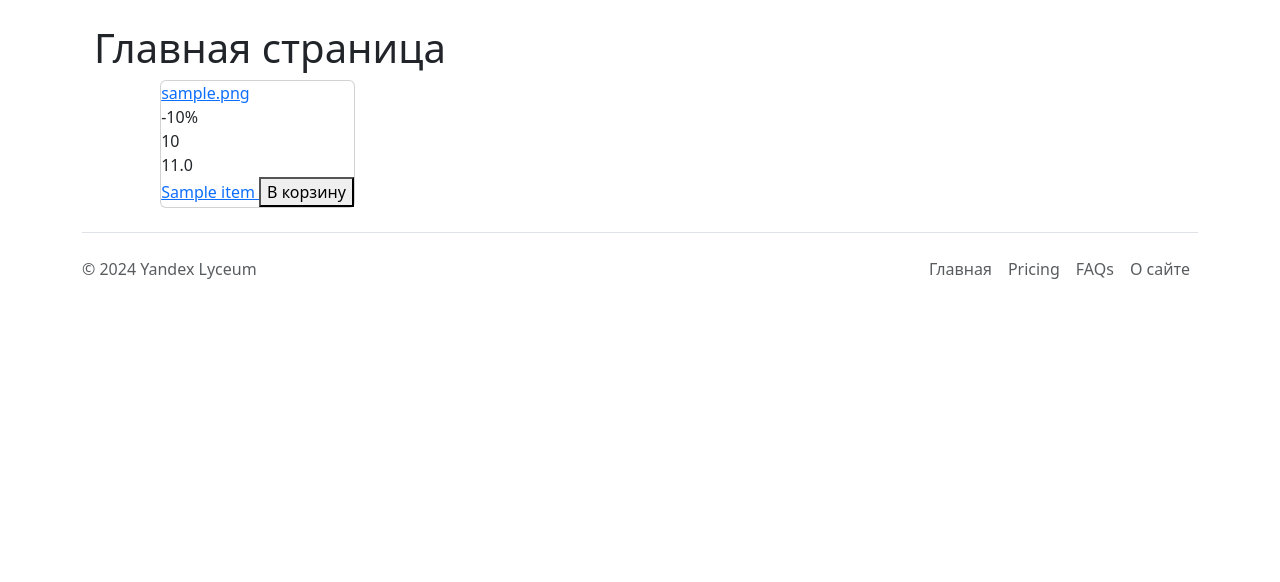
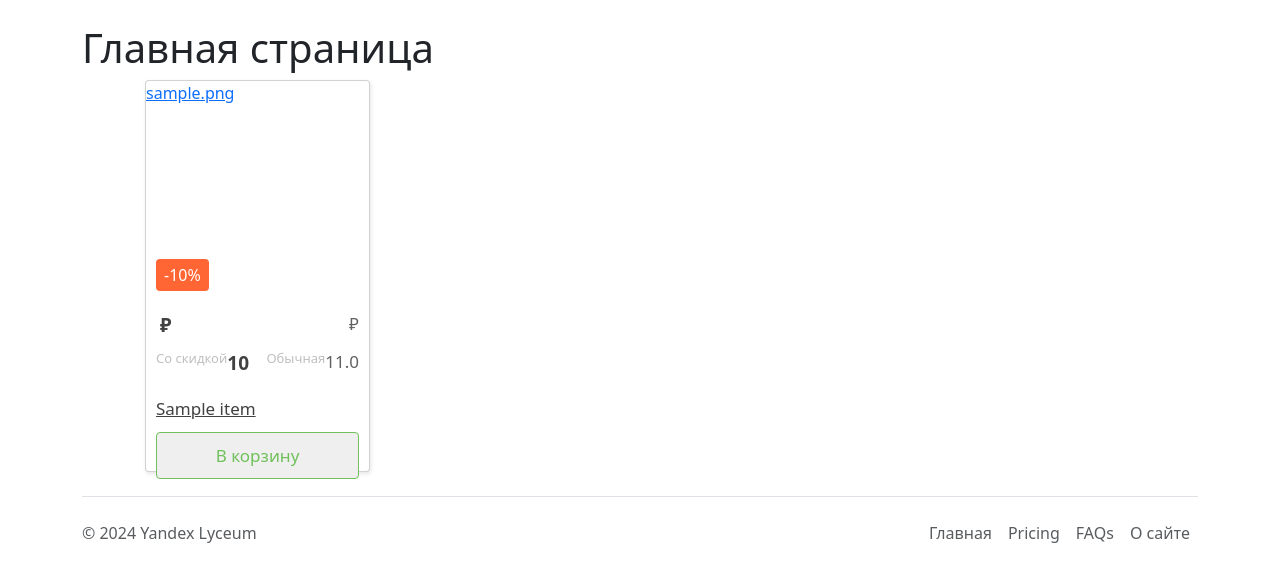
Before and after one commit to DomiStjls/SAD-ETP, a Flask app: page / in a window 1280 px wide. Shown: the part 73-655 px from the top of the page. Run offline with Flask 3, Linux system fonts and the light colour scheme; tables that the repository leaves empty hold one stand-in row (values such as "Sample post").

Commit message:
Update base.html

```diff
--- a/templates/base.html
+++ b/templates/base.html
@@ -6,6 +6,157 @@
     <title>{{title}}</title>
     <link href="https://cdn.jsdelivr.net/npm/bootstrap@5.3.3/dist/css/bootstrap.min.css" rel="stylesheet"
     integrity="sha384-QWTKZyjpPEjISv5WaRU9OFeRpok6YctnYmDr5pNlyT2bRjXh0JMhjY6hW+ALEwIH" crossorigin="anonymous">
+    <style>
+        .card {
+          width: 225px;
+          min-height: 350px;
+          box-shadow: 1px 2px 4px rgba(0, 0, 0, 0.1);
+          display: flex;
+          flex-direction: column; /* Размещаем элементы в колонку */
+          border-radius: 4px;
+          transition: 0.2s;
+          position: relative;
+      }
+      .cards {
+          display: grid;
+          grid-template-columns: repeat(auto-fill, 225px);
+          width: 100%;
+          max-width: 1000px;
+          justify-content: center;
+          justify-items: center;
+          column-gap: 30px;
+          row-gap: 40px;
+          margin: 0 auto;
+      }
+
+.card:hover {
+  box-shadow: 4px 8px 16px rgba(255, 102, 51, 0.2);
+}
+
+.card__top {
+  flex: 0 0 220px;
+  position: relative;
+  overflow: hidden;
+}
+
+.card__image {
+  display: block;
+  position: absolute;
+  top: 0;
+  left: 0;
+  width: 100%;
+  height: 100%;
+}
+
+.card__image > img {
+  width: 100%;
+  height: 100%;
+  object-fit: contain;
+  transition: 0.2s;
+}
+
+.card__image:hover > img {
+  transform: scale(1.1);
+}
+
+
+.card__label {
+  padding: 4px 8px;
+  position: absolute;
+  bottom: 10px;
+  left: 10px;
+  background: #ff6633;
+  border-radius: 4px;
+  font-weight: 400;
+  font-size: 16px;
+  color: #fff;
+}
+
+.card__bottom {
+  display: flex;
+  flex-direction: column;
+  flex: 1 0 auto;
+  padding: 10px;
+}
+
+.card__prices {
+  display: flex;
+  margin-bottom: 10px;
+  flex: 0 0 50%;
+}
+
+.card__price::after {
+  content: "₽";
+  margin-left: 4px;
+  position: relative;
+}
+
+.card__price--discount {
+  font-weight: 700;
+  font-size: 19px;
+  color: #414141;
+  display: flex;
+  flex-wrap: wrap-reverse;
+}
+
+.card__price--discount::before {
+  content: "Со скидкой";
+  font-weight: 400;
+  font-size: 13px;
+  color: #bfbfbf;
+}
+
+.card__price--common {
+  font-weight: 400;
+  font-size: 17px;
+  color: #606060;
+  display: flex;
+  flex-wrap: wrap-reverse;
+  justify-content: flex-end;
+}
+
+.card__price--common::before {
+  content: "Обычная";
+  font-weight: 400;
+  font-size: 13px;
+  color: #bfbfbf;
+}
+
+.card__title {
+  display: block;
+  margin-bottom: 10px;
+  font-weight: 400;
+  font-size: 17px;
+  line-height: 150%;
+  color: #414141;
+}
+
+.card__title:hover {
+  color: #ff6633;
+}
+
+.card__add {
+  display: block;
+  width: 100%;
+  font-weight: 400;
+  font-size: 17px;
+  color: #70c05b;
+  padding: 10px;
+  text-align: center;
+  border: 1px solid #70c05b;
+  border-radius: 4px;
+  cursor: pointer;
+  transition: 0.2s;
+  margin-top: auto;
+}
+
+.card__add:hover {
+  border: 1px solid #ff6633;
+  background-color: #ff6633;
+  color: #fff;
+}
+
+</style>
 </head>
 <body>
     <div class="container">
@@ -26,7 +177,7 @@
             </div>
         </header>
 
-    <main role="main" class="container">
+        <main role="main">
             {% block content %}{% endblock %}
         </main>
 
```
Lines whose indentation alone changed are shown as unchanged.
